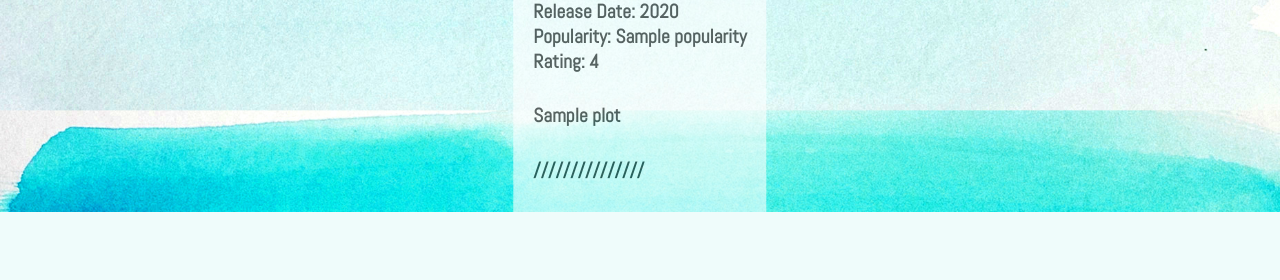
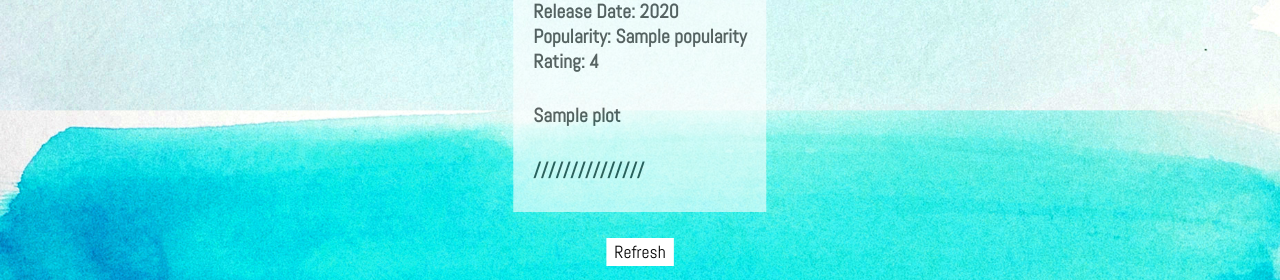
Before and after one commit to lucorine/Paradiso, a Python web app: template templates/GenrePage.html in a window 1280 px wide. Shown: the part 1491-1771 px from the top of the page. Before the commit the page ends 1703 px from the top, so only its background shows below. Run offline with Jinja, Linux system fonts and the light colour scheme; the template is opened without the code that fills it: most values are stand-ins (such as "Sample title", 1, 10 or a date in 2020).

Commit message:
tried to do a refresh button on the genre page

```diff
--- a/templates/GenrePage.html
+++ b/templates/GenrePage.html
@@ -29,5 +29,9 @@
           <p>///////////////</p>
         {% endfor %}
       </div>
+      <a href='/' + {{specific_genre}}></a>
+      <FORM>
+      <Input Class="RefreshButton" Type= "button"onclick="window.location.reload()"Value="Refresh">
+      </FORM>
     </div>
 </html>
```
